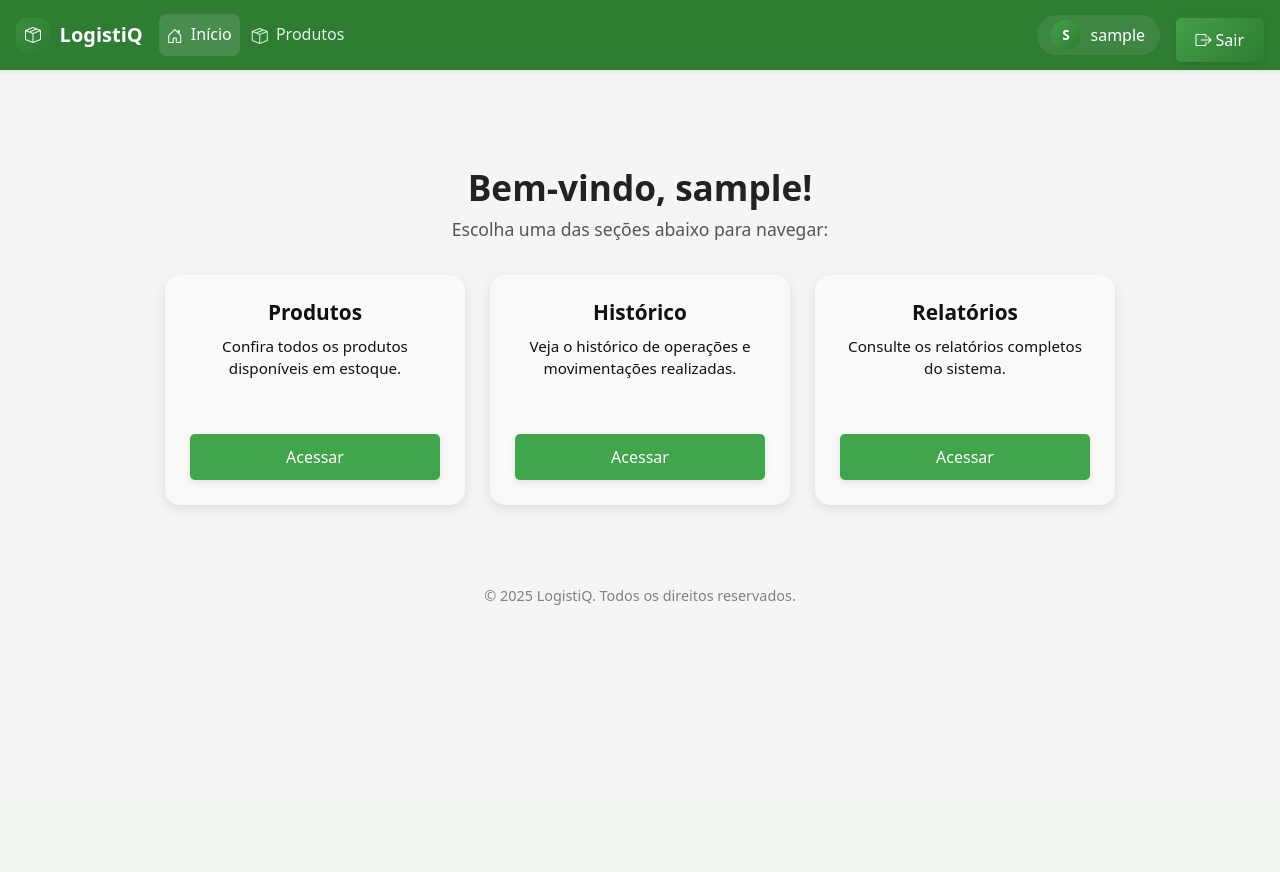
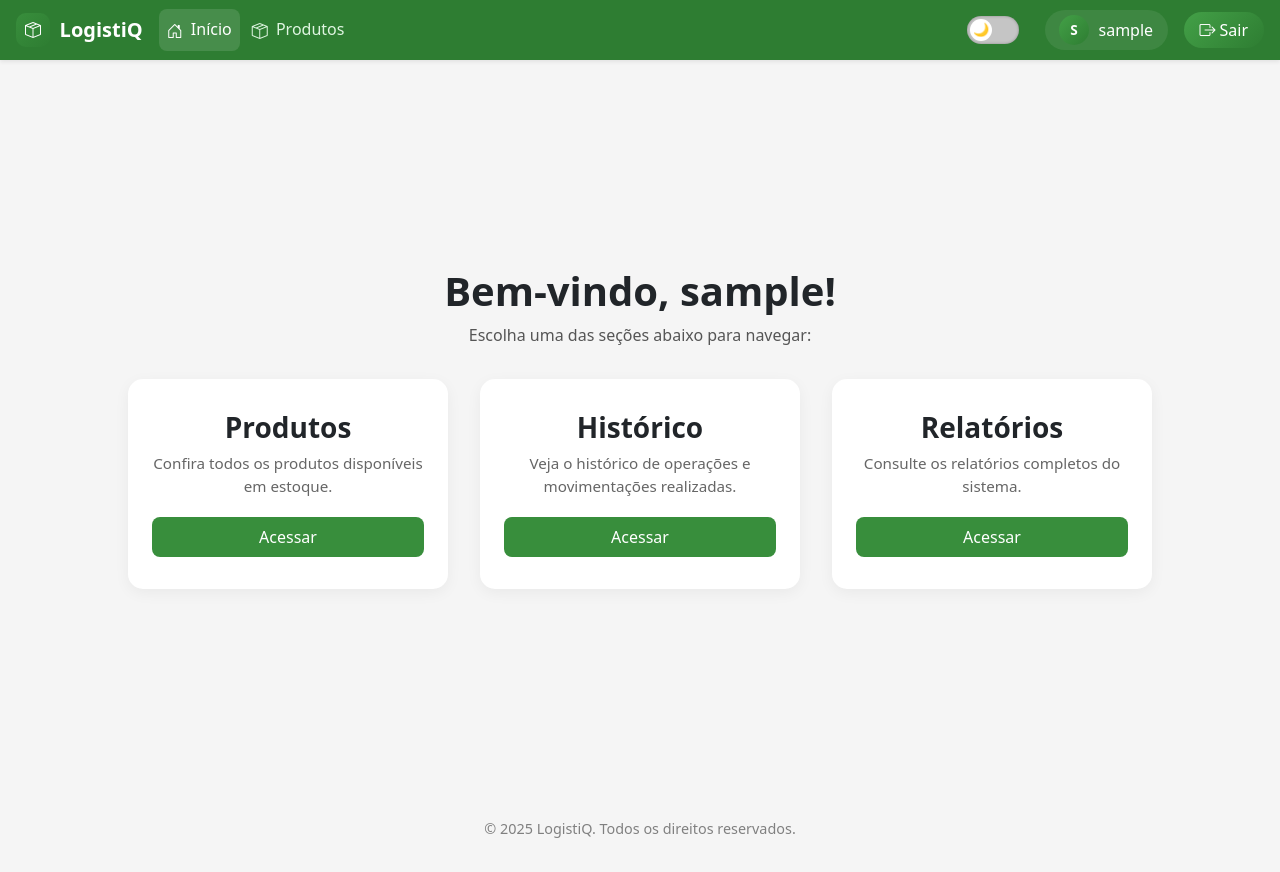
Before and after one commit to NicolasGayb/LogistiQ, a Flask app: page /index in a window 1280 px wide. Before the commit the page ends 605 px from the top, so only its background shows below. Run offline with Flask 3, Linux system fonts and the light colour scheme; the visitor is signed in with stand-in values (Sample User, id 1).

Commit message:
refatoração CSS

```diff
--- a/app/__init__.py
+++ b/app/__init__.py
@@ -15,8 +15,12 @@ migrate = Migrate()
 mail = Mail()
 load_dotenv()
 
+# Função de fábrica da aplicação
 def create_app(test_config=None):
-    app = Flask(__name__)
+    app = Flask(__name__,
+                static_folder='static',
+                template_folder='templates'
+                )
 
     # Config padrão
     secret_key = os.environ.get("SECRET_KEY") or secrets.token_hex(32)
--- /dev/null
+++ b/app/static/css/style.css
@@ -0,0 +1,276 @@
+/* ==========================
+   🎨 Design System
+   ========================== */
+:root {
+  --brand-700: #2e7d32;
+  --brand-600: #388e3c;
+  --brand-500: #43a047;
+  --brand-100: #e8f5e9;
+  --dark-bg: #121212;
+  --dark-card: #1f1f1f;
+  --dark-text: #e0e0e0;
+  --dark-link-hover: rgba(255, 255, 255, 0.15);
+  --transition: all 0.3s ease-in-out;
+}
+
+/* ==========================
+   🌞 Modo Claro
+   ========================== */
+body.light {
+  background-color: #f5f5f5;
+  color: #212529;
+}
+body.light .navbar-green {
+  background-color: var(--brand-700);
+}
+body.light .navbar-green .nav-link {
+  color: #dff5e1;
+  font-weight: 500;
+}
+body.light .navbar-green .nav-link:hover,
+body.light .navbar-green .nav-link.active {
+  color: #fff;
+  background-color: rgba(255, 255, 255, 0.12);
+  border-radius: 0.5rem;
+}
+
+/* ==========================
+   🌙 Modo Escuro
+   ========================== */
+body.dark {
+  background-color: var(--dark-bg);
+  color: var(--dark-text);
+}
+body.dark .navbar-green {
+  background-color: var(--dark-card);
+}
+body.dark .navbar-green .nav-link {
+  color: var(--dark-text);
+  font-weight: 500;
+}
+body.dark .navbar-green .nav-link:hover,
+body.dark .navbar-green .nav-link.active {
+  color: #fff;
+  background-color: var(--dark-link-hover);
+  border-radius: 0.5rem;
+}
+
+/* ==========================
+   🧱 Navbar e elementos
+   ========================== */
+.navbar {
+  position: fixed;
+  width: 100%;
+  top: 0;
+  z-index: 1030;
+  transition: background-color 0.3s ease, box-shadow 0.3s ease;
+  box-shadow: 0 2px 6px rgba(0, 0, 0, 0.08);
+}
+
+.navbar-brand .logo-mark {
+  display: inline-grid;
+  place-items: center;
+  width: 34px;
+  height: 34px;
+  border-radius: 10px;
+  background: linear-gradient(135deg, var(--brand-600), var(--brand-700));
+  color: #fff;
+  margin-right: 0.6rem;
+  font-size: 1rem;
+}
+
+.nav-link i {
+  font-size: 1rem;
+  vertical-align: middle;
+}
+
+/* ==========================
+   👤 Avatar e Botões
+   ========================== */
+.user-pill {
+  display: flex;
+  align-items: center;
+  gap: 0.6rem;
+  padding: 0.3rem 0.9rem;
+  border-radius: 999px;
+  background-color: rgba(255, 255, 255, 0.08);
+  color: #fff;
+  text-decoration: none;
+  transition: background-color 0.2s ease;
+}
+.user-pill:hover {
+  background-color: rgba(255, 255, 255, 0.2);
+}
+
+.user-avatar {
+  width: 30px;
+  height: 30px;
+  border-radius: 50%;
+  display: grid;
+  place-items: center;
+  background: linear-gradient(135deg, var(--brand-500), var(--brand-700));
+  color: #fff;
+  font-weight: 600;
+  font-size: 0.85rem;
+}
+.user-name {
+  max-width: 160px;
+  white-space: nowrap;
+  overflow: hidden;
+  text-overflow: ellipsis;
+  font-weight: 500;
+}
+
+.btn-logout {
+  background: linear-gradient(135deg, #43a047, #2e7d32);
+  color: #fff;
+  border: none;
+  padding: 0.4rem 1rem;
+  border-radius: 999px;
+  font-weight: 500;
+  transition: all 0.2s ease-in-out;
+}
+.btn-logout:hover {
+  background: linear-gradient(135deg, #2e7d32, #43a047);
+  transform: translateY(-1px);
+  box-shadow: 0 0.25rem 0.6rem rgba(0, 0, 0, 0.18);
+}
+
+/* ==========================
+   🌗 Switch de Tema iOS
+   ========================== */
+.theme-switch {
+  position: relative;
+  display: inline-block;
+  width: 52px;
+  height: 28px;
+  align-self: center;
+  margin-right: 10px;
+}
+.theme-switch input {
+  opacity: 0;
+  width: 0;
+  height: 0;
+}
+.slider {
+  position: absolute;
+  cursor: pointer;
+  top: 0;
+  left: 0;
+  right: 0;
+  bottom: 0;
+  background-color: #c5c5c5;
+  transition: var(--transition);
+  border-radius: 30px;
+  box-shadow: inset 0 0 3px rgba(0, 0, 0, 0.3);
+}
+.slider:before {
+  position: absolute;
+  content: "🌙";
+  height: 22px;
+  width: 22px;
+  left: 3px;
+  bottom: 3px;
+  background-color: #fff;
+  transition: var(--transition);
+  border-radius: 50%;
+  display: flex;
+  align-items: center;
+  justify-content: center;
+  font-size: 13px;
+}
+input:checked + .slider {
+  background-color: var(--brand-600);
+}
+input:checked + .slider:before {
+  transform: translateX(24px);
+  content: "☀️";
+}
+
+/* ==========================
+   🏠 Layout da Home
+   ========================== */
+body {
+  padding-top: 70px;
+}
+
+.container-home {
+  min-height: calc(100vh - 180px);
+  display: flex;
+  flex-direction: column;
+  justify-content: center;
+  align-items: center;
+  text-align: center;
+}
+
+.container-home h1 {
+  font-weight: 700;
+  margin-bottom: 0.5rem;
+}
+.container-home p {
+  color: #555;
+  margin-bottom: 2rem;
+}
+
+.home-cards {
+  display: flex;
+  justify-content: center;
+  align-items: stretch;
+  flex-wrap: wrap;
+  gap: 2rem;
+}
+
+.home-cards .card {
+  width: 320px;
+  background: #fff;
+  border-radius: 15px;
+  box-shadow: 0 4px 15px rgba(0, 0, 0, 0.05);
+  padding: 2rem 1.5rem;
+  transition: transform 0.2s ease, box-shadow 0.2s ease;
+  border: none;
+}
+.home-cards .card:hover {
+  transform: translateY(-6px);
+  box-shadow: 0 10px 25px rgba(0, 0, 0, 0.1);
+}
+
+.home-cards .card h3 {
+  margin-bottom: 0.5rem;
+  font-weight: 600;
+}
+.home-cards .card p {
+  font-size: 0.95rem;
+  color: #666;
+  margin-bottom: 1.2rem;
+}
+
+.home-cards .btn {
+  background-color: var(--brand-600);
+  color: #fff;
+  border: none;
+  border-radius: 8px;
+  padding: 0.5rem 1rem;
+  transition: 0.2s;
+}
+.home-cards .btn:hover {
+  background-color: var(--brand-700);
+}
+
+/* Dark Mode Cards */
+body.dark .home-cards .card {
+  background-color: #1e1e1e;
+  color: #e0e0e0;
+}
+body.dark .home-cards .card p {
+  color: #ccc;
+}
+
+/* ==========================
+   🧭 Rodapé
+   ========================== */
+footer {
+  text-align: center;
+  padding: 2rem 0;
+  font-size: 0.9rem;
+  color: gray;
+}
--- a/app/templates/index.html
+++ b/app/templates/index.html
@@ -1,118 +1,35 @@
 {% extends "navbar.html" %}
 
-{% block title %}Home{% endblock %}
+{% block title %}Início - LogistiQ{% endblock %}
+{% block content %}
+<div class="container-home">
+  <h1>Bem-vindo, {{ current_user.nome }}!</h1>
+  <p>Escolha uma das seções abaixo para navegar:</p>
 
-{% block content %}
-<div class="container mt-5 text-center">
-    <h1 class="welcome-title">Bem-vindo, {{ usuario.nome }}!</h1>
-    <p class="intro-text">Escolha uma das seções abaixo para navegar:</p>
+  <!-- Bootstrap CSS -->
+  <link href="https://cdn.jsdelivr.net/npm/bootstrap@5.3.3/dist/css/bootstrap.min.css" rel="stylesheet">
 
-    <div class="guias-container">
-        <!-- Produtos -->
-        <div class="guia">
-            <div class="guia-content">
+  <!-- Custom CSS -->
+  <link rel="stylesheet" href="{{ url_for('static', filename='css/style.css') }}">
+
+  <div class="home-cards">
+    <div class="card">
       <h3>Produtos</h3>
       <p>Confira todos os produtos disponíveis em estoque.</p>
-            </div>
       <a href="{{ url_for('routes.produtos') }}" class="btn">Acessar</a>
     </div>
 
-        <!-- Histórico -->
-        <div class="guia">
-            <div class="guia-content">
+    <div class="card">
       <h3>Histórico</h3>
       <p>Veja o histórico de operações e movimentações realizadas.</p>
-            </div>
       <a href="{{ url_for('routes.historico') }}" class="btn">Acessar</a>
     </div>
 
-        <!-- Relatórios -->
-        <div class="guia">
-            <div class="guia-content">
+    <div class="card">
       <h3>Relatórios</h3>
       <p>Consulte os relatórios completos do sistema.</p>
-            </div>
       <a href="{{ url_for('routes.relatorio') }}" class="btn">Acessar</a>
     </div>
   </div>
 </div>
-
-<style>
-    /* Tipografia */
-    .welcome-title {
-        font-size: 2.2rem;
-        font-weight: 700;
-        margin-bottom: 0.5rem;
-        color: {% if usuario.tema_escuro %}#ffffff{% else %}#222{% endif %};
-    }
-    .intro-text {
-        font-size: 1.1rem;
-        margin-bottom: 2rem;
-        color: {% if usuario.tema_escuro %}#cccccc{% else %}#555{% endif %};
-    }
-
-    /* Container de guias */
-    .guias-container {
-        display: flex;
-        flex-wrap: wrap;
-        gap: 25px;
-        justify-content: center;
-    }
-
-    /* Cartões */
-    .guia {
-        flex: 1 1 250px;
-        max-width: 300px;
-        min-height: 230px; /* garante altura mínima */
-        padding: 25px;
-        border-radius: 15px;
-        display: flex;
-        flex-direction: column; /* permite alinhar conteúdo e botão */
-        justify-content: space-between;
-        text-align: center;
-        background-color: {% if usuario.tema_escuro %}#1f1f1f{% else %}#f9f9f9{% endif %};
-        color: {% if usuario.tema_escuro %}#fff{% else %}#111{% endif %};
-        box-shadow: 0 4px 12px rgba(0,0,0,0.1);
-        transition: transform 0.3s, box-shadow 0.3s, background-color 0.3s;
-    }
-    .guia:hover {
-        transform: translateY(-5px) scale(1.05);
-        box-shadow: 0 8px 20px rgba(0,0,0,0.2);
-    }
-    .guia h3 {
-        margin-bottom: 10px;
-        font-size: 1.3rem;
-        font-weight: 600;
-    }
-    .guia p {
-        font-size: 0.95rem;
-        line-height: 1.5;
-    }
-
-    /* Botões */
-    .btn {
-        display: inline-block;
-        margin-top: 10px;
-        padding: 10px 20px;
-        background-color: #41a54b;
-        color: white;
-        border-radius: 5px;
-        text-decoration: none;
-        transition: all 0.3s ease;
-        box-shadow: 0 2px 6px rgba(0, 0, 0, 0.1);
-    }
-    .btn:hover {
-        background-color: #66b66e;
-        box-shadow: 0 4px 12px rgba(0, 0, 0, 0.25);
-        transform: translateY(-2px);
-    }
-
-    /* Responsividade */
-    @media(max-width: 768px) {
-        .guias-container {
-            flex-direction: column;
-            align-items: center;
-        }
-    }
-</style>
 {% endblock %}
--- a/app/templates/navbar.html
+++ b/app/templates/navbar.html
@@ -9,73 +9,12 @@
 
   <!-- Ícones -->
   <link rel="icon" type="image/png" href="https://cdn-icons-png.flaticon.com/512/1041/1041916.png">
-  <link href="https://cdn.jsdelivr.net/npm/bootstrap-icons@1.11.3/font/bootstrap-icons.css" rel="stylesheet">
+  <link rel="stylesheet" href="https://cdn.jsdelivr.net/npm/bootstrap-icons@1.11.3/font/bootstrap-icons.css">
 
-  <style>
-    :root{
-      --brand-700:#2e7d32;
-      --brand-600:#388e3c;
-      --brand-500:#43a047;
-      --brand-100:#e8f5e9;
-      --dark-bg:#121212;
-      --dark-card:#1f1f1f;
-      --dark-text:#e0e0e0;
-      --dark-link-hover:rgba(255,255,255,.15);
-    }
+  <!-- Estilo centralizado -->
+  <link rel="stylesheet" href="{{ url_for('static', filename='css/style.css') }}">
+</head>
 
-    body.light { background-color:#f5f5f5; color:#212529; }
-    body.light .navbar-green { background-color: var(--brand-700); }
-    body.light .navbar-green .nav-link { color:#dff5e1; font-weight:500; }
-    body.light .navbar-green .nav-link:hover,
-    body.light .navbar-green .nav-link.active { color:#fff; background-color:rgba(255,255,255,.12); border-radius:.5rem; }
-
-    body.dark { background-color: var(--dark-bg); color: var(--dark-text); }
-    body.dark .navbar-green { background-color: var(--dark-card); }
-    body.dark .navbar-green .nav-link { color: var(--dark-text); font-weight:500; }
-    body.dark .navbar-green .nav-link:hover,
-    body.dark .navbar-green .nav-link.active { color:#fff; background-color: var(--dark-link-hover); border-radius:.5rem; }
-
-    .navbar { transition: background-color .3s ease, box-shadow .3s ease; }
-    .navbar-brand .logo-mark{
-      display:inline-grid; place-items:center;
-      width:34px;height:34px; border-radius:10px;
-      background:linear-gradient(135deg,var(--brand-600),var(--brand-700));
-      color:#fff; margin-right:.6rem; font-size:1rem;
-    }
-    .nav-link i{ font-size:1rem; vertical-align:middle; }
-
-    .user-pill{
-      display:flex; align-items:center; gap:.6rem;
-      padding:.3rem .9rem; border-radius:999px;
-      background-color:rgba(255,255,255,.08);
-      color:#fff; text-decoration:none;
-      transition: background-color .2s ease;
-    }
-    .user-pill:hover{ background-color:rgba(255,255,255,.2); }
-
-    .user-avatar{
-      width:30px; height:30px; border-radius:50%;
-      display:grid; place-items:center;
-      background:linear-gradient(135deg,var(--brand-500),var(--brand-700));
-      color:#fff; font-weight:600; font-size:.85rem;
-    }
-    .user-name{ max-width:160px; white-space:nowrap; overflow:hidden; text-overflow:ellipsis; font-weight:500; }
-
-    .btn-logout{
-      background: linear-gradient(135deg, #43a047, #2e7d32);
-      color: #fff; border:none;
-      padding: 0.4rem 1rem; border-radius:999px;
-      font-weight:500; transition: all 0.2s ease-in-out;
-    }
-    .btn-logout:hover{
-      background: linear-gradient(135deg, #2e7d32, #43a047);
-      transform: translateY(-1px);
-      box-shadow: 0 0.25rem 0.6rem rgba(0,0,0,0.18);
-    }
-
-    footer { text-align:center; padding:2rem 0; font-size:.9rem; color:gray; }
-  </style>
-</head>
 <body class="{% if current_user.is_authenticated and current_user.tema_escuro %}dark{% else %}light{% endif %}">
 
   <!-- ===================== NAVBAR ===================== -->
@@ -128,7 +67,13 @@
         {% endif %}
       </ul>
 
+      <!-- SWITCH DE TEMA -->
       <div class="d-flex align-items-center gap-3">
+        <label class="theme-switch">
+          <input type="checkbox" id="themeCheckbox" onchange="toggleThemeSwitch()">
+          <span class="slider"></span>
+        </label>
+
         <a href="{{ url_for('routes.perfil') }}" class="user-pill">
           <span class="user-avatar">{{ (current_user.nome[:1] if current_user and current_user.nome else 'U')|upper }}</span>
           <span class="user-name">{{ current_user.nome }}</span>
@@ -164,6 +109,24 @@
     &copy; {{ current_year if current_year else "2025" }} LogistiQ. Todos os direitos reservados.
   </footer>
 
+  <!-- ===================== SCRIPT TEMA ===================== -->
+  <script>
+    const checkbox = document.getElementById("themeCheckbox");
+    const savedTheme = localStorage.getItem("theme");
+    const html = document.documentElement;
+
+    if (savedTheme) {
+      html.setAttribute("data-theme", savedTheme);
+      checkbox.checked = savedTheme === "dark";
+    }
+
+    function toggleThemeSwitch() {
+      const newTheme = checkbox.checked ? "dark" : "light";
+      html.setAttribute("data-theme", newTheme);
+      localStorage.setItem("theme", newTheme);
+    }
+  </script>
+
   <script src="https://cdn.jsdelivr.net/npm/bootstrap@5.3.3/dist/js/bootstrap.bundle.min.js"></script>
 </body>
 </html>
```
Also changed, not shown: app/static/style.css (deleted, +0 -67 lines). Lines whose indentation alone changed are shown as unchanged.
